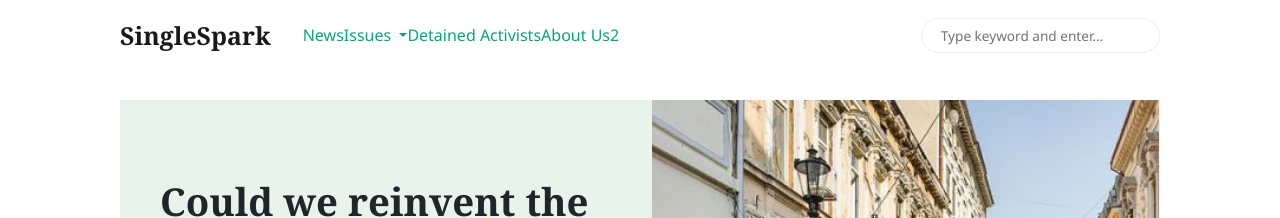
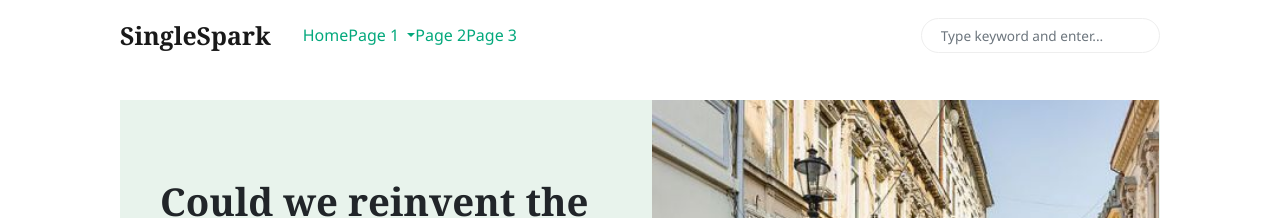
Before and after one commit to laoquan18/laoquan18.github.io, a Jekyll site: the page built from index.html, in a window 1280 px wide. Shown: the top 218 px of the page. Built offline with Jekyll 4.4.1, drawn with Linux system fonts in a browser that asks for light colours; nearby versions of some CDN libraries; the list of posts is cut into pages by our own code.

Commit message:
Update default.html

```diff
--- a/_layouts/default.html
+++ b/_layouts/default.html
@@ -44,20 +44,20 @@
         <span class="navbar-toggler-icon"></span>
         </button>
         <div class="navbar-collapse collapse" id="navbarColor02" style="">
-            <ul class="nav navbar-nav">
-      <li><a href="{{site.baseurl}}/news.html">News</a></li>
+    <ul class="nav navbar-nav">
+      <li class="active"><a href="#">Home</a></li>
       <li class="dropdown">
-        <a class="dropdown-toggle" data-toggle="dropdown" href="{{site.baseurl}}/issues.html">Issues
+        <a class="dropdown-toggle" data-toggle="dropdown" href="#">Page 1
         <span class="caret"></span></a>
         <ul class="dropdown-menu">
-          <li><a href="{{site.baseurl}}/issues/jasic.html">Jasic</a></li>
-          <li><a href="{{site.baseurl}}/issues/silicosis.html">Silicosis</a></li>
+          <li><a href="#">Page 1-1</a></li>
+          <li><a href="#">Page 1-2</a></li>
+          <li><a href="#">Page 1-3</a></li>
         </ul>
       </li>
-      <li><a href="{{site.baseurl}}/detainees.html">Detained Activists</a></li>
-      <li><a href="{{site.baseurl}}/about.html">About Us</a></li>
-      <li><a href="">2</a></li>
-            </ul>
+      <li><a href="#">Page 2</a></li>
+      <li><a href="#">Page 3</a></li>
+    </ul>
             <ul class="navbar-nav ml-auto d-flex align-items-center">
                 {% include search-lunr.html %}
             </ul>
```
